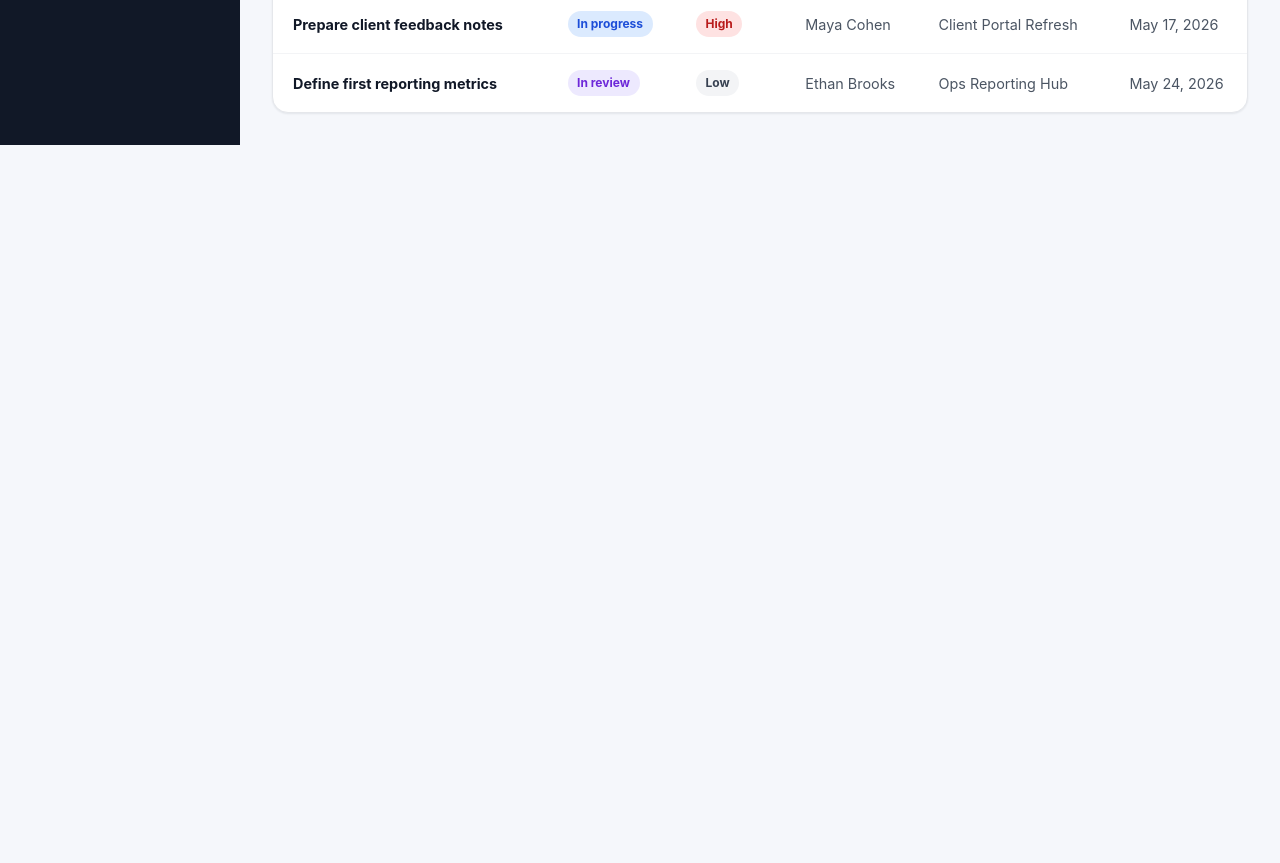
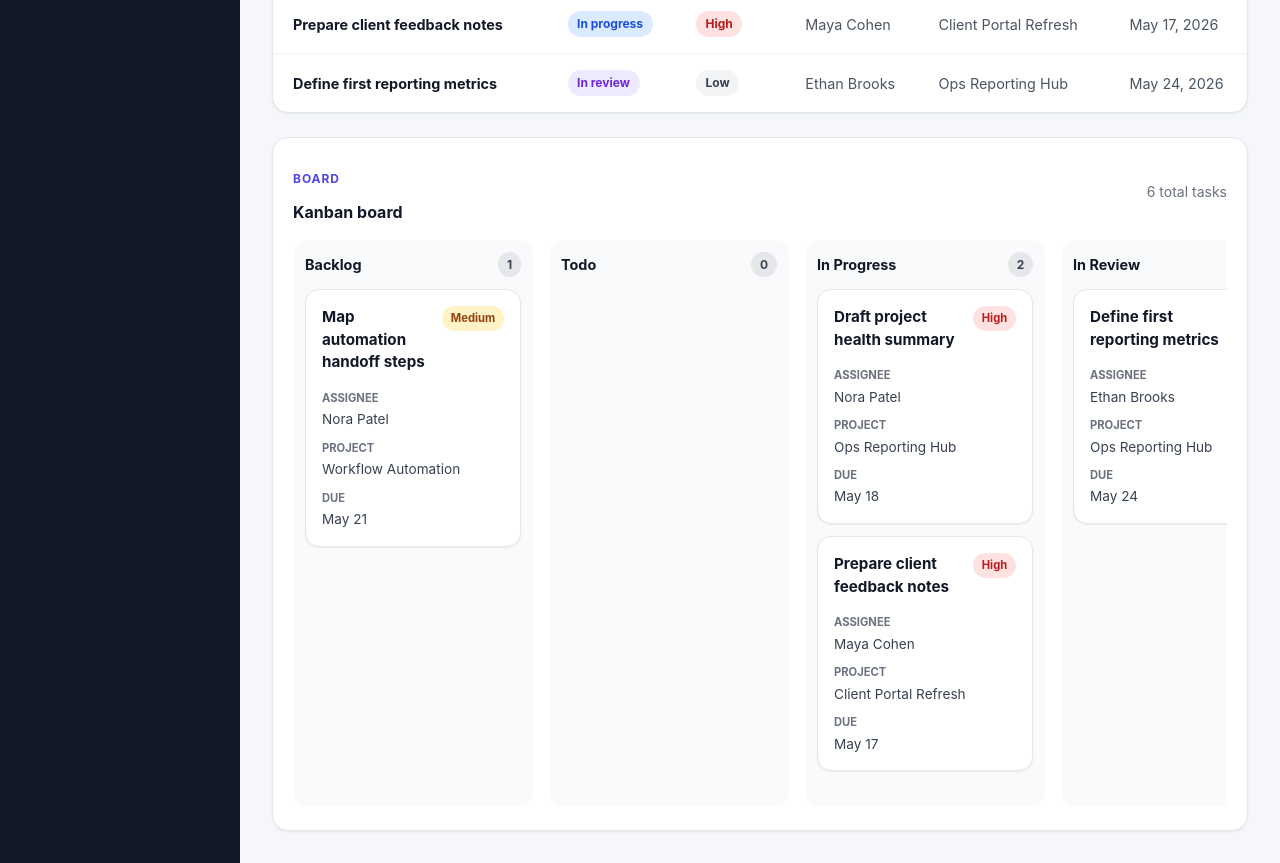
Before and after one commit to gooseNjuice/teamflow-ops, a React (Vite) app in the folder client/: page /tasks in a window 1280 px wide. Shown: the part 760-1623 px from the top of the page. Before the commit the page ends 905 px from the top, so only its background shows below. Built offline with nearby package versions, Linux system fonts and the light colour scheme.

Commit message:
feat: add kanban board mock UI

```diff
--- a/client/src/components/TaskCard.module.css
+++ b/client/src/components/TaskCard.module.css
@@ -7,7 +7,6 @@
   background: #fff;
   padding: 1rem;
   box-shadow: 0 1px 2px rgb(15 23 42 / 0.06);
-  cursor: pointer;
   font: inherit;
   text-align: left;
 }
--- a/client/src/components/TaskCard.tsx
+++ b/client/src/components/TaskCard.tsx
@@ -5,7 +5,6 @@ type TaskCardProps = {
   task: Task
   assigneeName: string
   projectName: string
-  onClick: () => void
 }
 
 const taskPriorityLabels = {
@@ -21,9 +20,9 @@ function formatDate(date: string) {
   }).format(new Date(`${date}T00:00:00`))
 }
 
-function TaskCard({ task, assigneeName, projectName, onClick }: TaskCardProps) {
+function TaskCard({ task, assigneeName, projectName }: TaskCardProps) {
   return (
-    <button className={styles.card} type="button" onClick={onClick}>
+    <article className={styles.card}>
       <div className={styles.cardHeader}>
         <h4>{task.title}</h4>
         <span className={`${styles.priorityPill} ${styles[task.priority]}`}>
@@ -45,7 +44,7 @@ function TaskCard({ task, assigneeName, projectName, onClick }: TaskCardProps) {
           <dd>{formatDate(task.dueDate)}</dd>
         </div>
       </dl>
-    </button>
+    </article>
   )
 }
 
--- a/client/src/pages/TasksPage.module.css
+++ b/client/src/pages/TasksPage.module.css
@@ -6,6 +6,7 @@
 .hero,
 .filters,
 .tableCard,
+.boardSection,
 .emptyState {
   border: 1px solid #e5e7eb;
   border-radius: 1rem;
@@ -181,6 +182,79 @@
   color: #6b7280;
 }
 
+.boardSection {
+  display: grid;
+  gap: 1rem;
+  padding: 1.25rem;
+}
+
+.sectionHeader {
+  display: flex;
+  align-items: center;
+  justify-content: space-between;
+  gap: 1rem;
+}
+
+.sectionHeader h3 {
+  margin: 0.25rem 0 0;
+  font-size: 1rem;
+}
+
+.sectionHeader span {
+  color: #6b7280;
+  font-size: 0.875rem;
+}
+
+.boardScroller {
+  overflow-x: auto;
+  padding-bottom: 0.25rem;
+}
+
+.kanbanBoard {
+  display: grid;
+  grid-template-columns: repeat(5, minmax(240px, 1fr));
+  gap: 1rem;
+  min-width: 1240px;
+}
+
+.kanbanColumn {
+  display: grid;
+  grid-template-rows: auto 1fr;
+  gap: 0.75rem;
+  border-radius: 0.875rem;
+  background: #f9fafb;
+  padding: 0.75rem;
+}
+
+.columnHeader {
+  display: flex;
+  align-items: center;
+  justify-content: space-between;
+  gap: 0.75rem;
+}
+
+.columnHeader h4 {
+  margin: 0;
+  color: #111827;
+  font-size: 0.9rem;
+}
+
+.columnHeader span {
+  border-radius: 999px;
+  background: #e5e7eb;
+  padding: 0.2rem 0.55rem;
+  color: #374151;
+  font-size: 0.75rem;
+  font-weight: 700;
+}
+
+.columnTasks {
+  display: grid;
+  align-content: start;
+  gap: 0.75rem;
+  min-height: 120px;
+}
+
 @media (max-width: 1100px) {
   .filters {
     grid-template-columns: 1fr 1fr;
--- a/client/src/pages/TasksPage.tsx
+++ b/client/src/pages/TasksPage.tsx
@@ -1,4 +1,5 @@
 import { useMemo, useState } from 'react'
+import TaskCard from '../components/TaskCard'
 import { projects, tasks, users } from '../data/mockData'
 import type { Project, Task, TaskPriority, TaskStatus, User } from '../types'
 import styles from './TasksPage.module.css'
@@ -16,6 +17,14 @@ const taskPriorityLabels: Record<TaskPriority, string> = {
   medium: 'Medium',
   high: 'High',
 }
+
+const kanbanColumns: { status: TaskStatus; title: string }[] = [
+  { status: 'backlog', title: 'Backlog' },
+  { status: 'todo', title: 'Todo' },
+  { status: 'in-progress', title: 'In Progress' },
+  { status: 'in-review', title: 'In Review' },
+  { status: 'done', title: 'Done' },
+]
 
 function getAssigneeName(task: Task, availableUsers: User[]) {
   return availableUsers.find((user) => user.id === task.assigneeId)?.name ?? 'Unassigned'
@@ -183,6 +192,44 @@ function TasksPage() {
           <p>Try changing the search query or clearing one of the filters.</p>
         </section>
       )}
+
+      <section className={styles.boardSection} aria-label="Kanban board">
+        <div className={styles.sectionHeader}>
+          <div>
+            <p className={styles.eyebrow}>Board</p>
+            <h3>Kanban board</h3>
+          </div>
+          <span>{tasks.length} total tasks</span>
+        </div>
+
+        <div className={styles.boardScroller}>
+          <div className={styles.kanbanBoard}>
+            {kanbanColumns.map((column) => {
+              const columnTasks = tasks.filter((task) => task.status === column.status)
+
+              return (
+                <section key={column.status} className={styles.kanbanColumn}>
+                  <header className={styles.columnHeader}>
+                    <h4>{column.title}</h4>
+                    <span>{columnTasks.length}</span>
+                  </header>
+
+                  <div className={styles.columnTasks}>
+                    {columnTasks.map((task) => (
+                      <TaskCard
+                        key={task.id}
+                        task={task}
+                        assigneeName={getAssigneeName(task, users)}
+                        projectName={getProjectName(task, projects)}
+                      />
+                    ))}
+                  </div>
+                </section>
+              )
+            })}
+          </div>
+        </div>
+      </section>
     </div>
   )
 }
```
Also changed, not shown: 1 other file (tests, documents, lock files or other folders).
